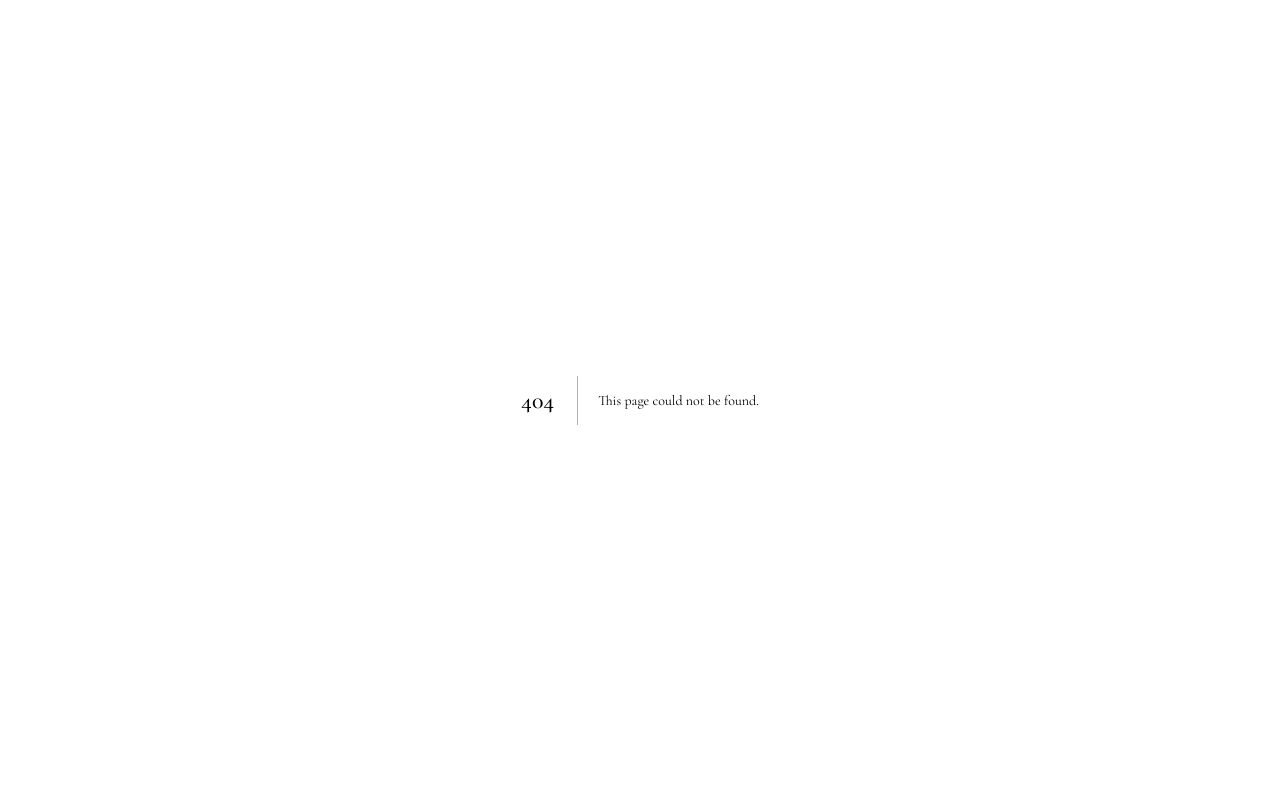
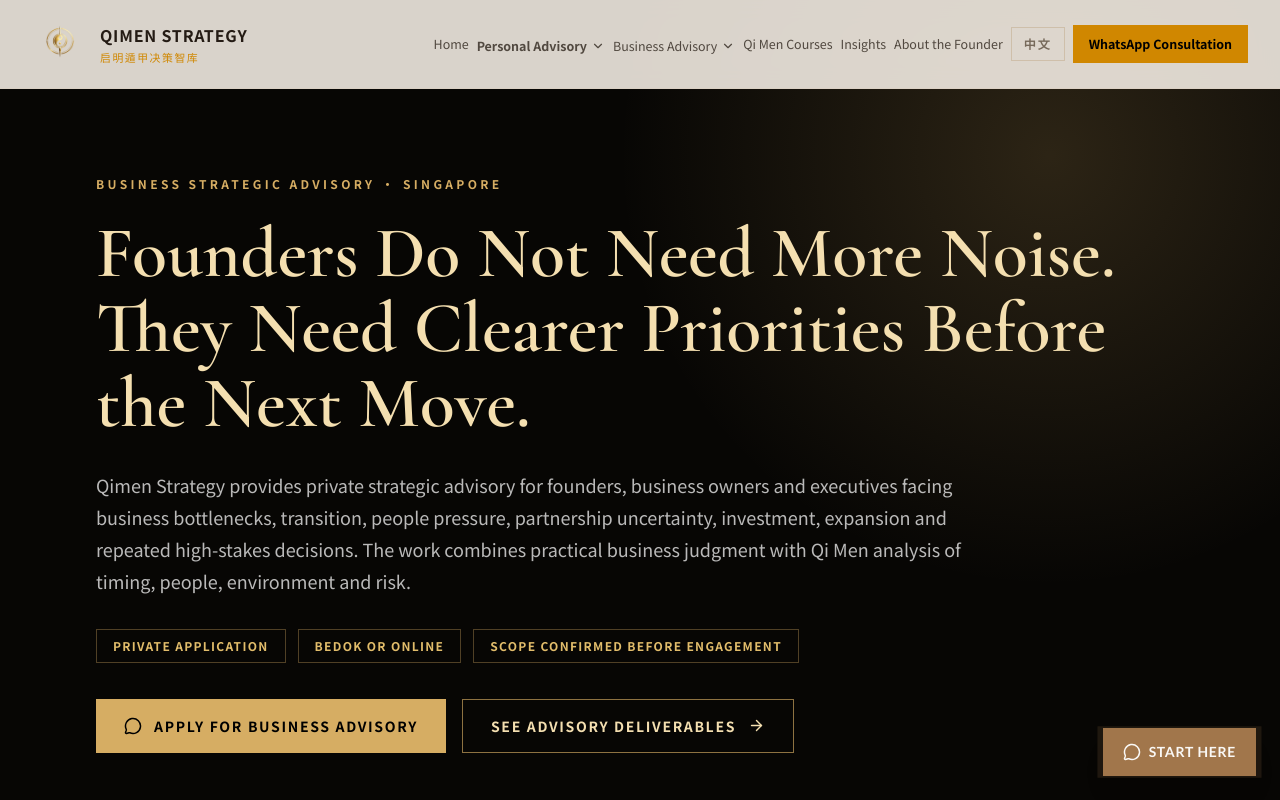
Before and after one commit to BODHIWONG/qmfeng-website, a Next.js app: page /en/enterprise-strategic-advisory in a window 1280 px wide. Before the commit this address had no page. Shown: the top 800 px of the page. Built offline with nearby package versions, Linux system fonts and the light colour scheme.

Commit message:
Add English business advisory route

```diff
--- /dev/null
+++ b/app/en/enterprise-strategic-advisory/page.tsx
@@ -0,0 +1,19 @@
+import type { Metadata } from "next";
+import EnterprisePage from "@/app/enterprise-strategic-advisory/page";
+import { FixedLanguageProvider } from "@/contexts/language-context";
+
+export const metadata: Metadata = {
+  title: "Business Strategic Advisory Singapore｜Qimen Strategy",
+  description: "Private strategic advisory for founders, business owners and executives facing growth, transition, people, partnerships and major decisions.",
+  alternates: {
+    canonical: "https://www.qmfeng.com/en/enterprise-strategic-advisory",
+    languages: {
+      "en-SG": "https://www.qmfeng.com/en/enterprise-strategic-advisory",
+      "zh-SG": "https://www.qmfeng.com/zh/enterprise-strategic-advisory",
+    },
+  },
+};
+
+export default function EnglishEnterprisePage() {
+  return <FixedLanguageProvider lang="en"><EnterprisePage /></FixedLanguageProvider>;
+}
```
